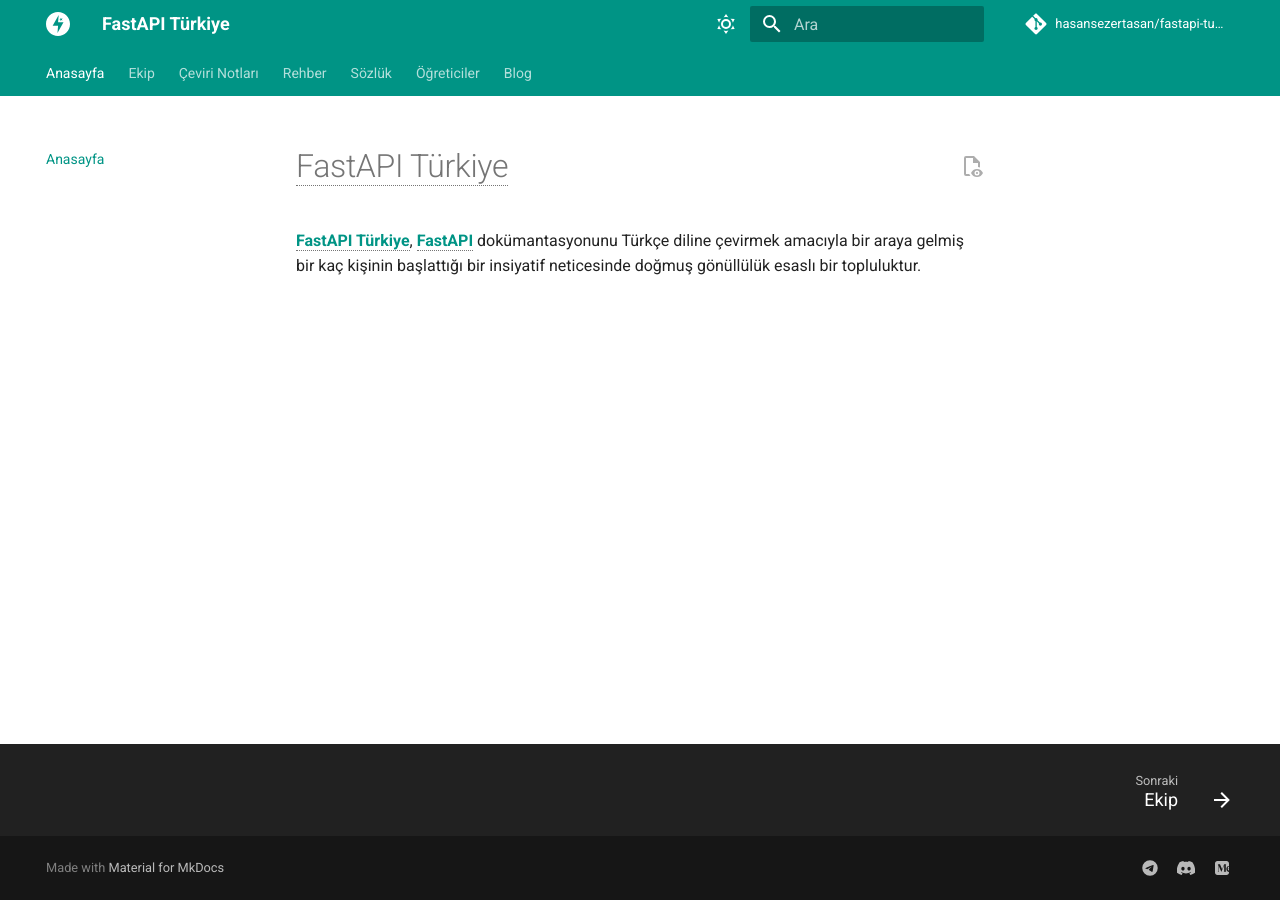
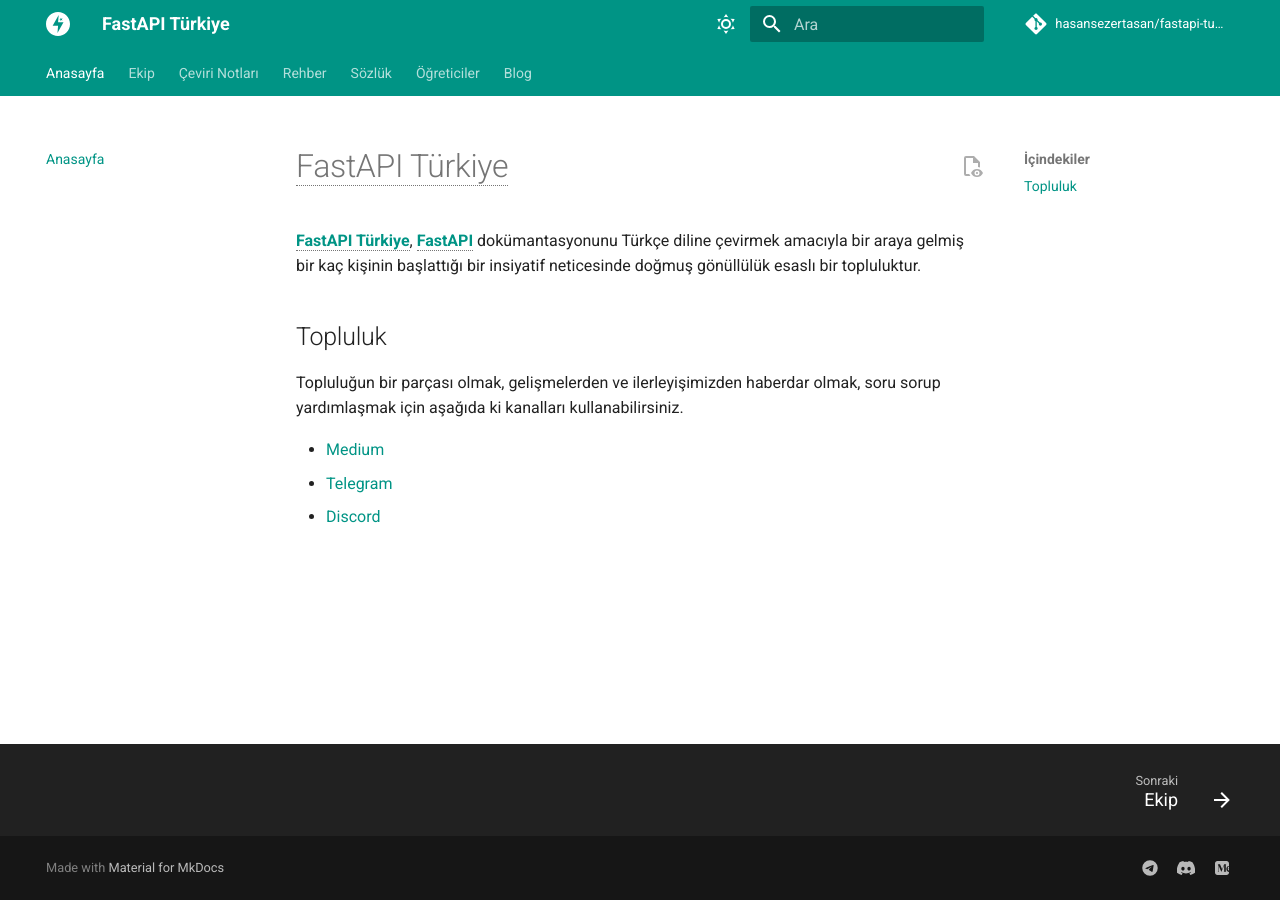
Before and after one commit to hasansezertasan/fastapi-turkiye, an MkDocs documentation site: the page built from docs/index.md, in a window 1280 px wide. Built offline with MkDocs 1.6.1 and Material for MkDocs 9.7.7, drawn with Linux system fonts in a browser that asks for light colours; comment, search, counter and statistics services are not loaded.

```diff
--- a/docs/index.md
+++ b/docs/index.md
@@ -1,3 +1,11 @@
 # FastAPI Türkiye
 
 [**FastAPI Türkiye**](https://hasansezertasan.github.io/fastapi-turkiye/), [**FastAPI**](https://fastapi.tiangolo.com/tr/) dokümantasyonunu Türkçe diline çevirmek amacıyla bir araya gelmiş bir kaç kişinin başlattığı bir insiyatif neticesinde doğmuş gönüllülük esaslı bir topluluktur.
+
+## Topluluk
+
+Topluluğun bir parçası olmak, gelişmelerden ve ilerleyişimizden haberdar olmak, soru sorup yardımlaşmak için aşağıda ki kanalları kullanabilirsiniz.
+
+- [Medium](https://medium.com/fastapi-turkiye)
+- [Telegram](https://t.me/fastapiturkiye)
+- [Discord](https://discord.gg/dPgCU2X9xB)
--- a/mkdocs.yml
+++ b/mkdocs.yml
@@ -46,6 +46,7 @@ markdown_extensions:
   - pymdownx.snippets:
       auto_append:
         - docs/includes/abbreviations.md
+        - docs/includes/refs.md
   - pymdownx.superfences
   - pymdownx.highlight:
       anchor_linenums: true
```
Also changed, not shown: README.md (+8 -0 lines), docs/includes/refs.md (added, +4 -0 lines), docs/team.md (+8 -0 lines).
